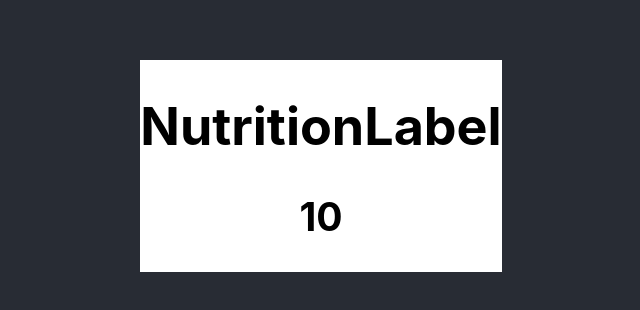
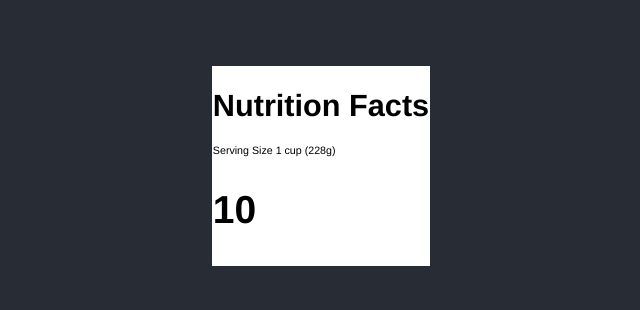
Before and after one commit to davidgamero/react-nutrition-label, a React (Create React App) app: page / in a window 1280 px wide. Shown: the part 234-544 px from the top of the page, without its empty margins (319-959 px from the left). Built offline with nearby package versions, Linux system fonts and the light colour scheme.

Commit message:
serving size info

```diff
--- a/src/App.tsx
+++ b/src/App.tsx
@@ -7,9 +7,9 @@ function App() {
   return (
     <div className="App">
       <header className="App-header">
-
-        <NutritionLabel fatGrams={10}></NutritionLabel>
-
+        <NutritionLabel
+          fatGrams={10}
+          servingSize={'1 cup (228g)'} />
       </header>
     </div>
   );
--- a/src/components/NutritionLabel/index.tsx
+++ b/src/components/NutritionLabel/index.tsx
@@ -9,18 +9,34 @@ interface LabelContainerProps {
 const LabelContainer = styled.div<LabelContainerProps>`
   background-color: ${(props: LabelContainerProps) => (props.backgroundColor || 'white')};
   color: ${(props: LabelContainerProps) => (props.color || 'black')};
+  font-family: 'helvetica';
+  padding: 1pt;
+  text-align: left;
 `
 
+const Title = styled.h1`
+  font-size: 23pt;
+  font-weight: 700;
+`
+
+const ServingInfo = styled.h2`
+  font-size: 8pt;
+  font-weight: 400;
+`
 
 interface NutritionLabelProps {
   fatGrams: number,
-  backgroundColor?: string
+  servingSize: string,
+  backgroundColor?: string,
 }
 
 const NutritionLabel: React.SFC<NutritionLabelProps> = (props: NutritionLabelProps) => {
   return (
     <LabelContainer>
-      <h1>NutritionLabel </h1>
+      <Title>Nutrition Facts </Title>
+      <ServingInfo>
+        {`Serving Size ${props.servingSize}`}
+      </ServingInfo>
       <h2> {props.fatGrams} </h2>
     </LabelContainer>
   )
```
